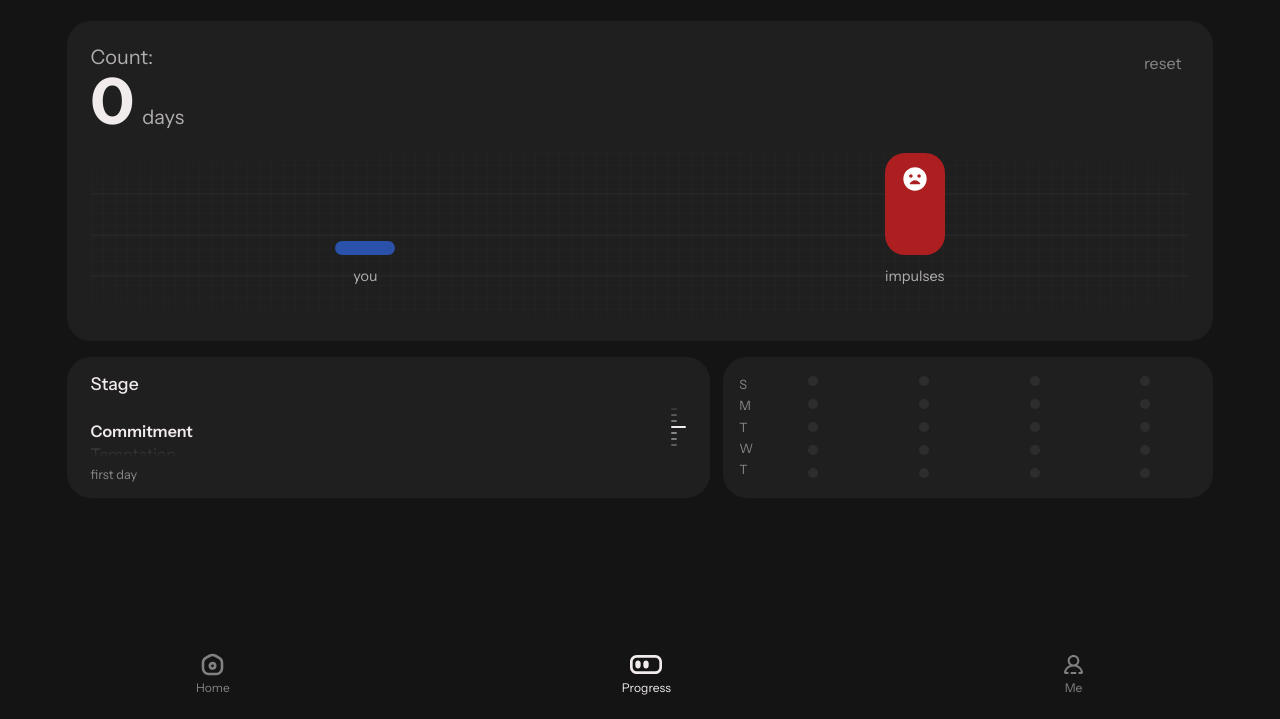
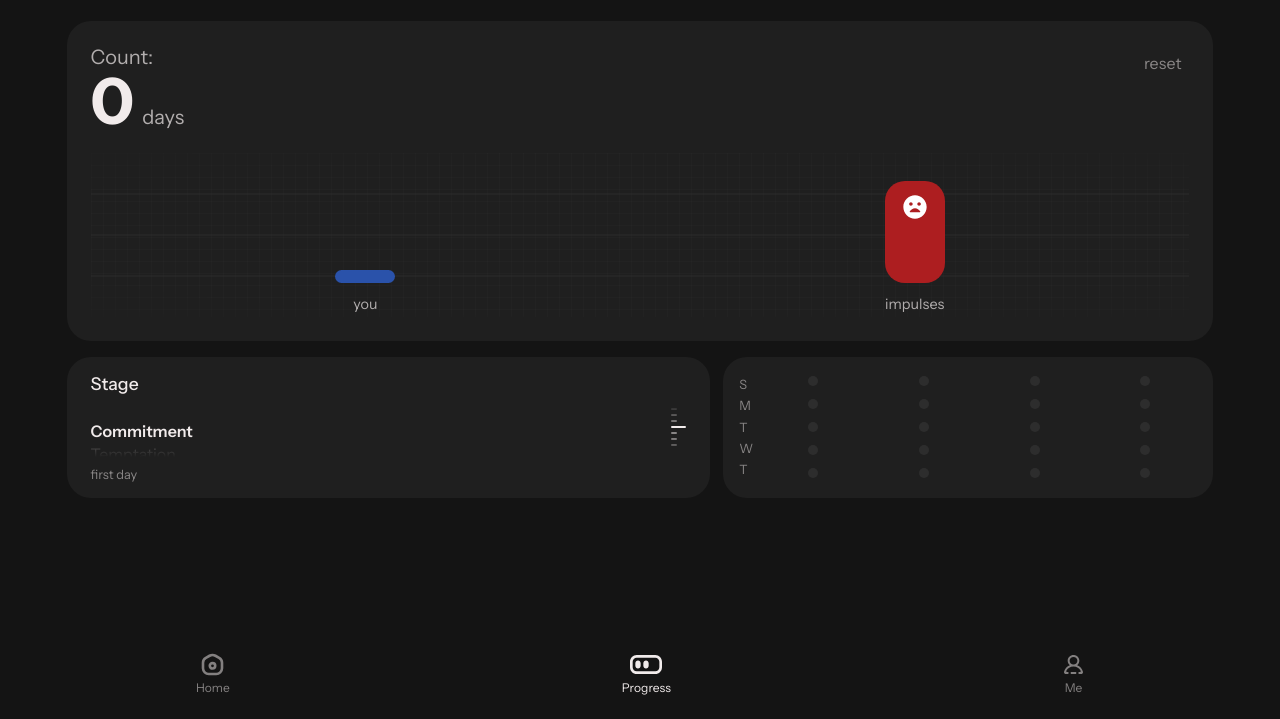
Before and after one commit to Dunegerb/morsi, a plain HTML site: page index.html in a window 1280 px wide. Shown: the part 81-800 px from the top of the page. Drawn offline with nearby package versions, Linux system fonts and the light colour scheme.

Commit message:
Update index.html

```diff
--- a/index.html
+++ b/index.html
@@ -197,7 +197,7 @@
         }
         .chart-bars {
             position: absolute;
-            bottom: 2rem;
+            bottom: 0.2rem;
             left: 0;
             right: 0;
             height: calc(100% - 2rem);
```
